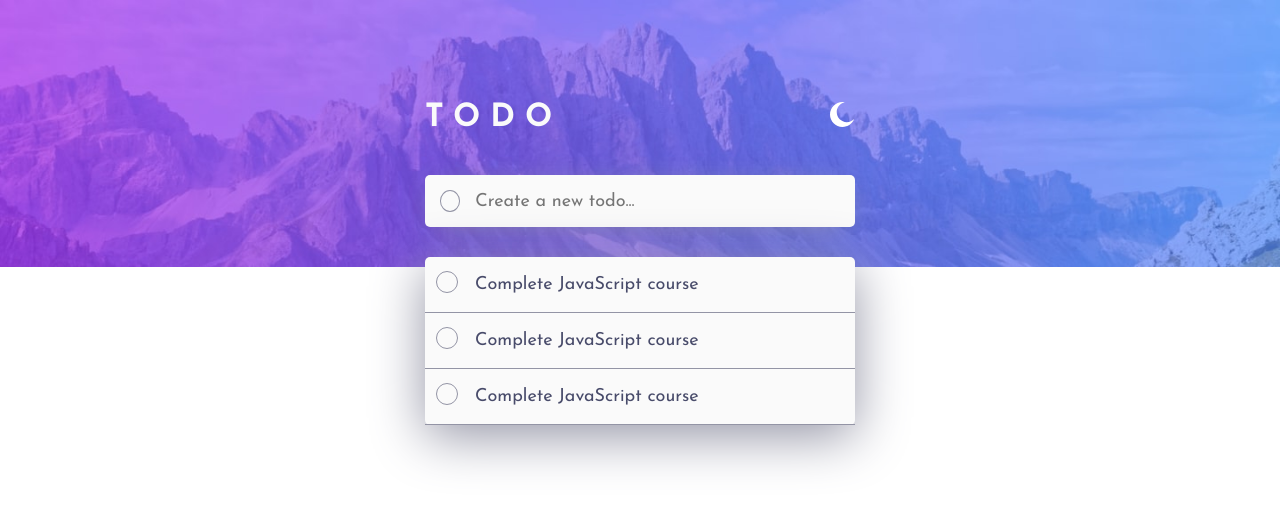
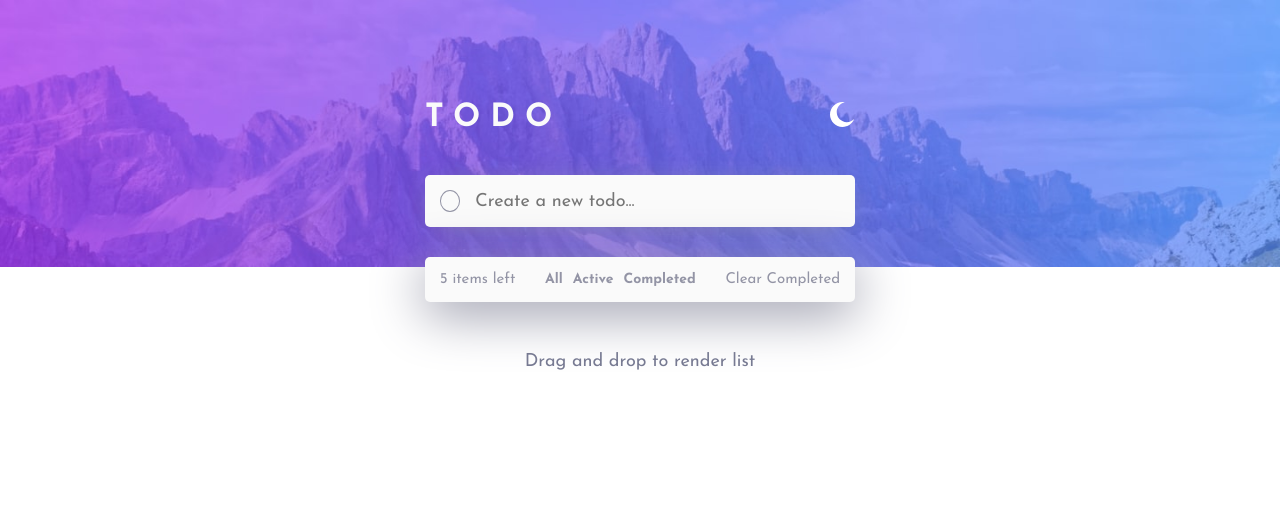
Before and after one commit to Avvensome/to-do-list, a React (Create React App) app: page / in a window 1280 px wide. Shown: the top 506 px of the page. Built offline with nearby package versions, Linux system fonts and the light colour scheme.

Commit message:
Add filters section and paragraph Info

```diff
--- a/src/App.js
+++ b/src/App.js
@@ -1,4 +1,5 @@
 function App() {
+	let tasks = [1];
 	return (
 		<>
 			<header>
@@ -12,10 +13,17 @@ function App() {
 					<CreateTask />
 				</section>
 				<ul className="task-list-section">
-					<Task />
-					<Task />
-					<Task />
+					{tasks.length >= 1 ? <Filters /> : ""}
 				</ul>
+				{tasks.length >= 1 ? (
+					<p className="description-text">
+						Drag and drop to render list
+					</p>
+				) : (
+					<p className="decsription-text-start">
+						Add something to list
+					</p>
+				)}
 			</main>
 		</>
 	);
@@ -51,4 +59,18 @@ const Task = function () {
 	);
 };
 
+const Filters = function () {
+	return (
+		<section className="task-filetr-items">
+			<span className="items-filter">5 items left</span>
+
+			<div className="filters-btn">
+				<button>All</button>
+				<button>Active</button>
+				<button>Completed</button>
+			</div>
+			<span className="items-filter">Clear Completed</span>
+		</section>
+	);
+};
 export default App;
--- a/src/index.css
+++ b/src/index.css
@@ -182,7 +182,47 @@ header {
 	color: hsl(236, 9%, 61%);
 	text-decoration: line-through;
 }
-
+/* Filter Section */
+.task-filetr-items {
+	display: flex;
+	justify-content: space-around;
+	padding: 15px 0px;
+	align-items: center;
+	/* justify-content: center; */
+}
+.items-filter {
+	color: hsl(236, 9%, 61%);
+	font-size: 15px;
+}
+.filters-btn {
+	display: flex;
+	gap: 10px;
+}
+.filters-btn button {
+	border: 0;
+	background-color: transparent;
+	color: hsl(236, 9%, 61%);
+	font-size: 14px;
+	font-weight: 700;
+}
+.filters-btn button:hover,
+.items-filter:hover {
+	color: hsl(235, 21%, 11%);
+}
+.filters-btn button:active {
+	color: hsl(220, 98%, 61%);
+}
+/* info-section */
+.description-text {
+	padding-top: 50px;
+	font-size: 18px;
+	color: hsl(234, 11%, 52%);
+}
+.decsription-text-start {
+	padding-top: 100px;
+	font-size: 18px;
+	color: hsl(234, 11%, 52%);
+}
 /* Media */
 @media screen and (max-width: 23.4375rem) {
 	body {
```
